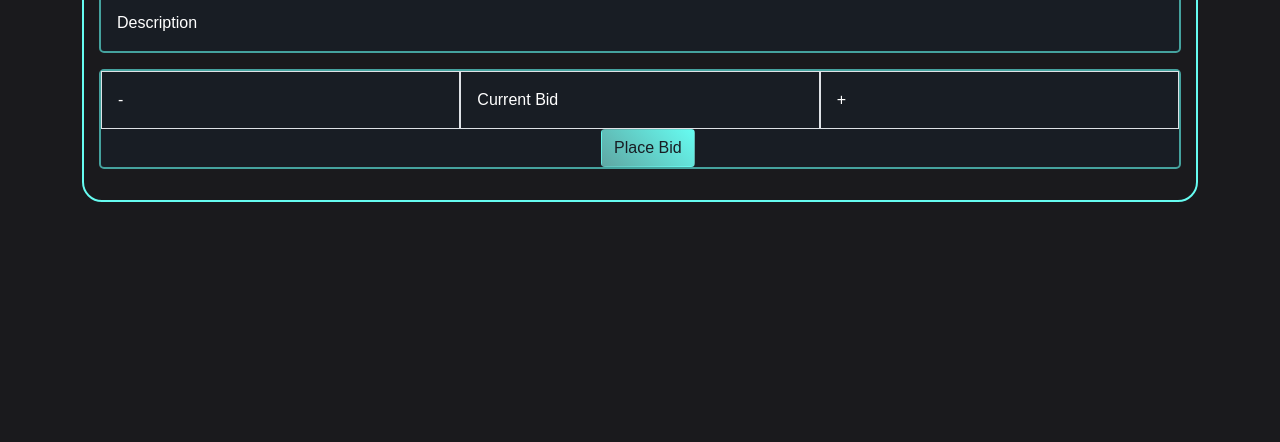
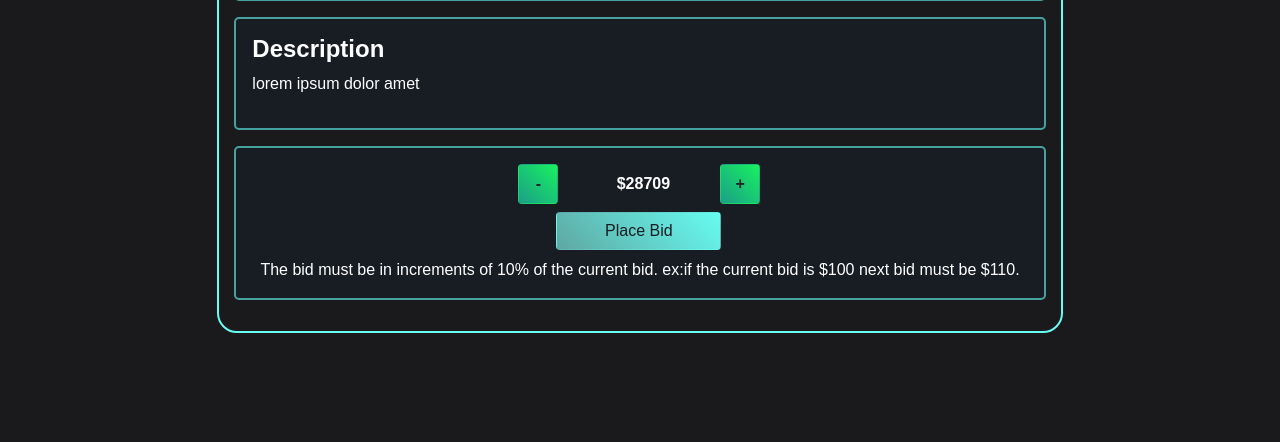
Before and after one commit to projectsddu/OnlineBidding, a PHP site: page /show_products.php in a window 1280 px wide. Shown: the part 358-800 px from the top of the page. Run offline with PHP 8.4, Linux system fonts and the light colour scheme.

Commit message:
UI updated

```diff
--- a/Assets/Files/CSS/show_products.css
+++ b/Assets/Files/CSS/show_products.css
@@ -86,3 +86,18 @@ input[type=text]:focus{
     border-radius: 5px;
     background-image: linear-gradient(45deg,#1b9e88,#18f160);
 }
+
+.cust_btn_1{
+    background-image: linear-gradient(45deg,#1b9e88,#18f160);
+    width: 40px;
+    height: 40px;
+
+}
+.txt{
+    padding-left: 70px;
+}
+.plc_bid{
+    width: 165px;
+    margin-left:332px ;
+
+}
--- a/show_products.php
+++ b/show_products.php
@@ -16,7 +16,9 @@
 <body>
 
     <?php include("Assets/Components/navbar.php") ?>
-    <div class="container">
+    <div class="row">
+        <div class="col-2"></div>
+        <div class="col-8 my-4">
             <div class="auctions_elem mt-2">
                 <div class="auction_card">
                     <div class="card mb-3 custom_card">
@@ -26,9 +28,9 @@
                             </div>
                             <div class="col-md-7">
                                 <div class="card-body">
-                                <h4 class="card-title"><b>Product Title</b></h4>
-                                <p class="card-text">Current Bid</p>
-                                <p class="card-text">Base Price</p>
+                                    <h4 class="card-title" style="border-bottom:2px solid #66fcf1 ; padding-bottom:10px"><b>Product Title</b></h4>
+                                    <p class="card-text"><b>Current Bid</b>: $3500</p>
+                                    <p class="card-text"><b>Base Price</b>: $2500</p>
                                     <button class="btn checkoutmore">Bidding Option</button>
                                     <p class="card-text"><small class="text-muted">Last updated 3 mins ago</small></p>
                                 </div>
@@ -39,33 +41,25 @@
                         <div class="row g-0">
                             <div class="col">
                                 <div class="card-body">
-                                <p class="card-text">Description</p>
+                                    <h4 class="card-text"><b>Description</b></h4>
+                                    <p>lorem ipsum dolor amet</p>
                                 </div>
                             </div>
                         </div>
                     </div>
                     <div class="card mb-3 custom_card">
-                    <div class="row g-0">
-                        <div class="col border">
-                            <div class="card-body">
-                                <p class="card-text">-</p>
-
+                        <div class="place_bids">
+                            <div class="row mt-3" style="width:30%;margin-left:270px">
+                                <div class="col-2"><button class="btn cust_btn_1"><b>-</b></button></div>
+                                <div class="col-8 txt mt-2"><b>$28709</b></div>
+                                <div class="col-2"><button class="btn cust_btn_1"><b>+</b></button></div>
                             </div>
-                        </div>
-                        <div class="col border">
-                            <div class="card-body">
-                                <p class="card-text">Current Bid</p>
-                            </div>
-                        </div>
-                        <div class="col border">
-                            <div class="card-body">
-                                <p class="card-text">+</p>
-                            </div>
-                        </div>
+                            <div class="row my-2">
+                                <button class="btn checkoutmore plc_bid">Place Bid</button>
                             </div>
                             <div class="row">
-                        <div class="col">
-                            <button class="btn checkoutmore" style="margin-left:500px;">Place Bid</button>
+                                <p class="text-center">The bid must be in increments of 10% of the current bid. ex:if the current bid is $100 next bid must be $110. </p>
+                            </div>
                         </div>
                     </div>
                 </div>
```
Also changed, not shown: auction_view.php (+6 -2 lines). Lines whose indentation alone changed are shown as unchanged.
